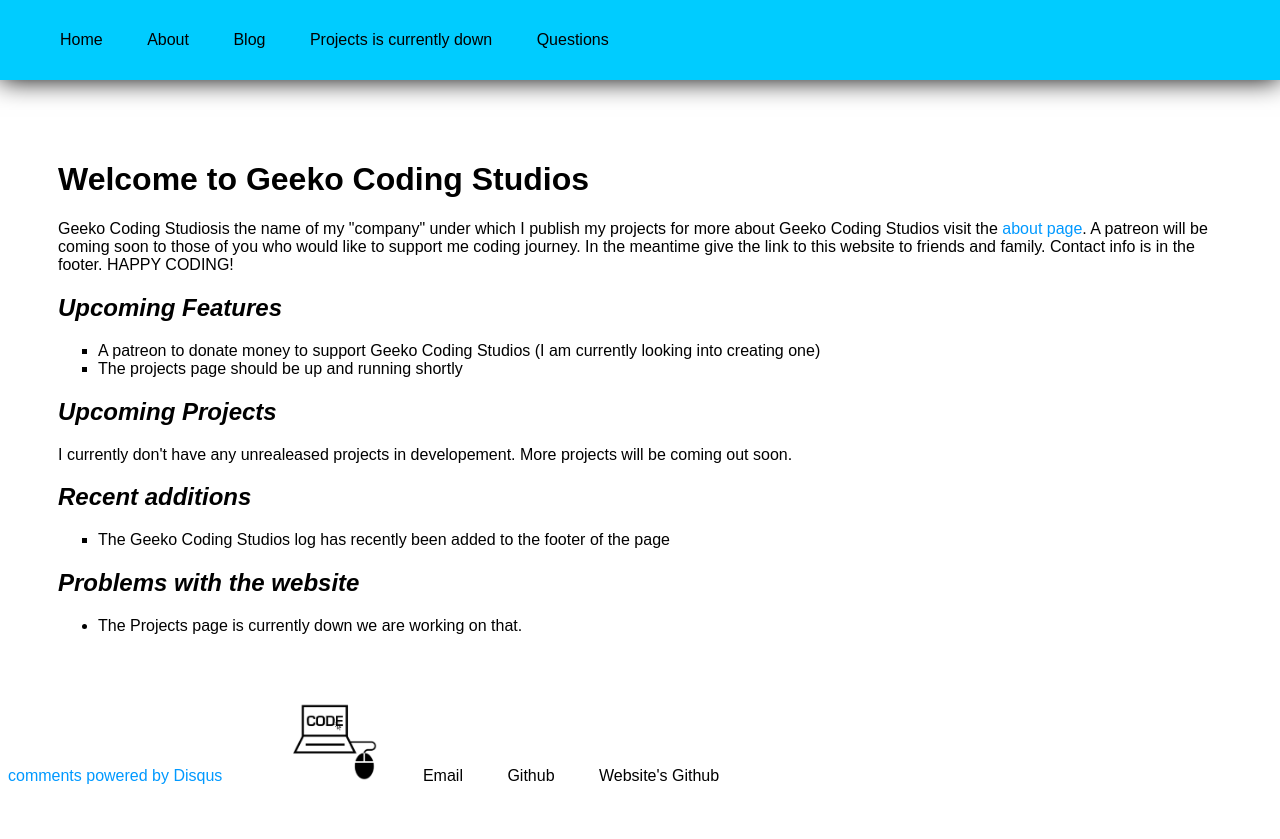
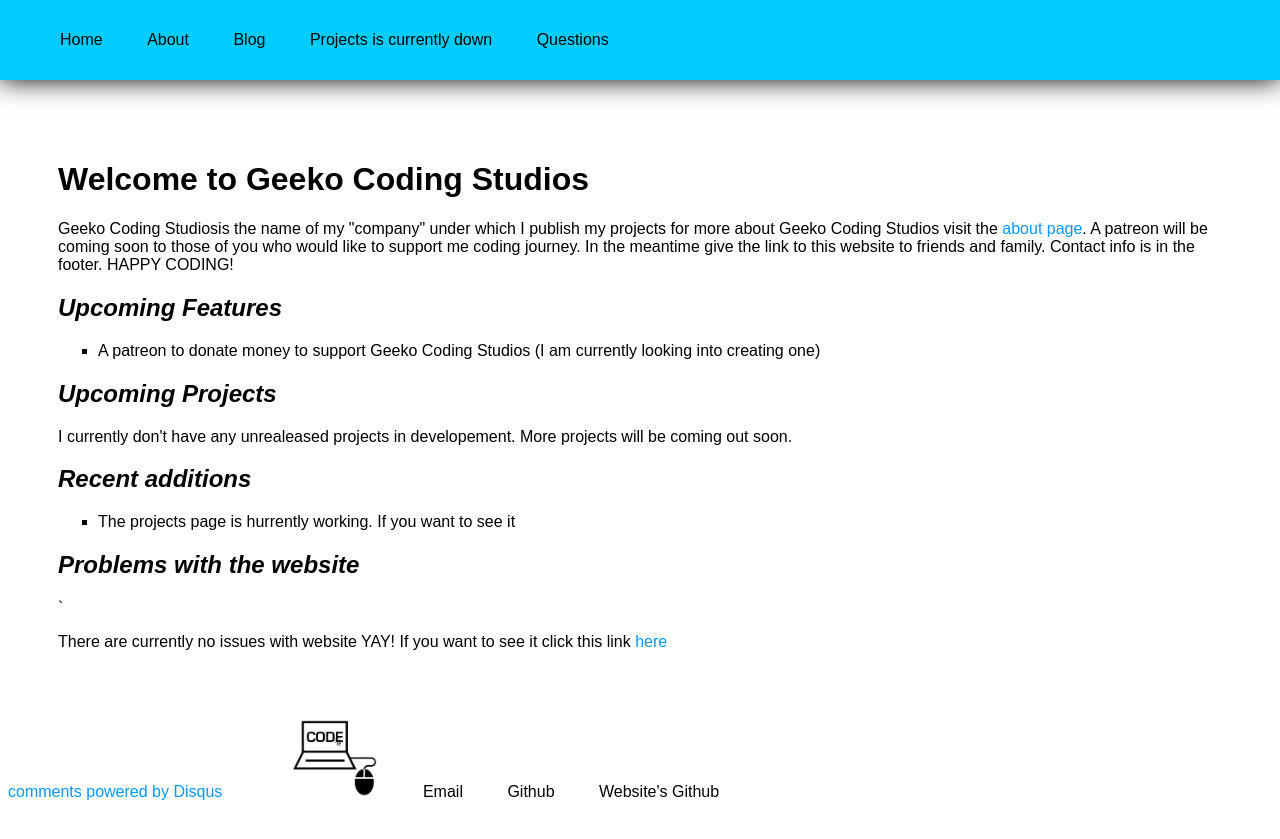
Before and after one commit to Geeko/geeko.github.io, a Jekyll site: the page built from index.html, in a window 1280 px wide. Shown: the top 839 px of the page. Built offline with Jekyll 4.4.1, drawn with Linux system fonts in a browser that asks for light colours; comment, search, counter and statistics services are not loaded.

Commit message:
Update index.html

```diff
--- a/index.html
+++ b/index.html
@@ -13,7 +13,6 @@ title: Geeko Homepage
 	<h2><em>Upcoming Features</em></h2>
 		<ul style="list-style-type:square;">
 			<li>A patreon to donate money to support Geeko Coding Studios (I am currently looking into creating one)</li>
-			<li>The projects page should be up and running shortly</li>
 		</ul>
 	 <h2><em>Upcoming Projects</em></h2>
 		<p>I currently don't have any unrealeased projects in developement. More projects will be coming out soon.</p>
@@ -21,11 +20,11 @@ title: Geeko Homepage
 		</ul>
 	<h2><em>Recent additions</em></h2>
 		<ul style="list-style-type:square;">
-			<li>The Geeko Coding Studios log has recently been added to the footer of the page</li>
+			<li>The projects page is hurrently working. If you want to see it</li>
 		</ul>
 	<h2><em>Problems with the website</em></h2>
+	`	<p>There are currently no issues with website YAY! If you want to see it click this link <a href="projects" title='Projects page'>here</a></p>
 		<ul style="list-type:square;">
-			<li>The Projects page is currently down we are working on that.</li>
 		</ul>
 
 </div><!-- /.blurb-->
```
